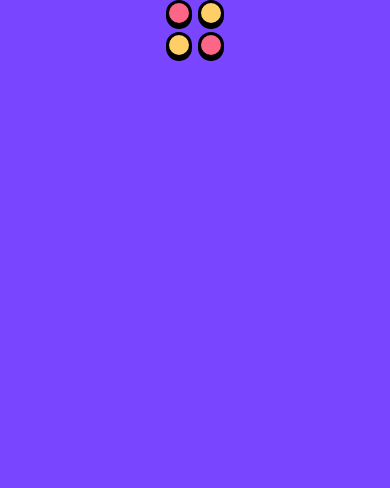
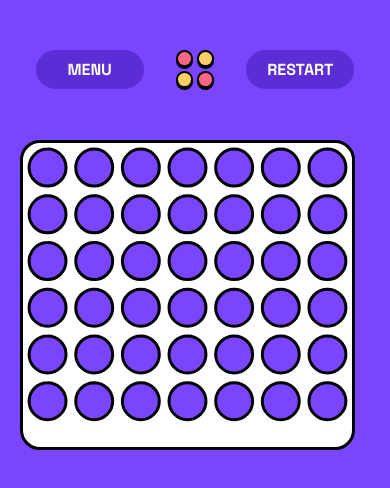
Before and after one commit to JonahFoster/connect-four, a React app: page /game in a window 390 px wide. Shown: the top 488 px of the page. Built offline with nearby package versions, Linux system fonts and the light colour scheme; the HTML template or start-up script is replaced by a standard one.

Commit message:
Game Component buttons added and styled

```diff
--- a/src/Game.jsx
+++ b/src/Game.jsx
@@ -1,13 +1,21 @@
 import logo from './assets/images/logo.svg'
-import styles from './MainMenu.module.css'
+import board from './assets/images/board-layer-white-small.svg'
+import styles from './Game.module.css'
 
-function MainMenu() {
+function Game() {
 
   return (
-    <div>
+    <div className={styles['game-container']}>
+      <div className={styles['game-nav']}>
+        <button className={styles['game-button']}>MENU</button>
         <img className={styles['logo']} src={logo} />
+        <button className={styles['game-button']}>RESTART</button>
+      </div>
+      <div className={styles['game-scores-container']}>
+      </div>
+      <img className={styles['game-board']} src={board} />
     </div>
   )
 }
 
-export default MainMenu
+export default Game
--- a/src/Game.module.css
+++ b/src/Game.module.css
@@ -2,3 +2,37 @@
     font-family: "Space Grotesk";
     src: url("./assets/fonts/SpaceGrotesk-VariableFont_wght.ttf") format("truetype");
   }
+
+  @media (max-width: 420px) {
+    .game-container {
+      width: 420px;
+    }
+
+    .game-nav {
+      display: flex;
+      flex-direction: row;
+      justify-content: space-around;
+      padding: 50px 20px;
+    }
+
+    .logo {
+      width: 40px;
+      height: 40px;
+    }
+
+    .game-button {
+      width: 108px;
+      height: 39px;
+      background: #5C2DD5;
+      border-radius: 20px;
+      border: none;
+      font-family: 'Space Grotesk';
+      font-weight: 700;
+      font-size: 16px;
+      color: white;
+    }
+
+    .game-board {
+      padding: 0 20px;
+    }
+  }
```
